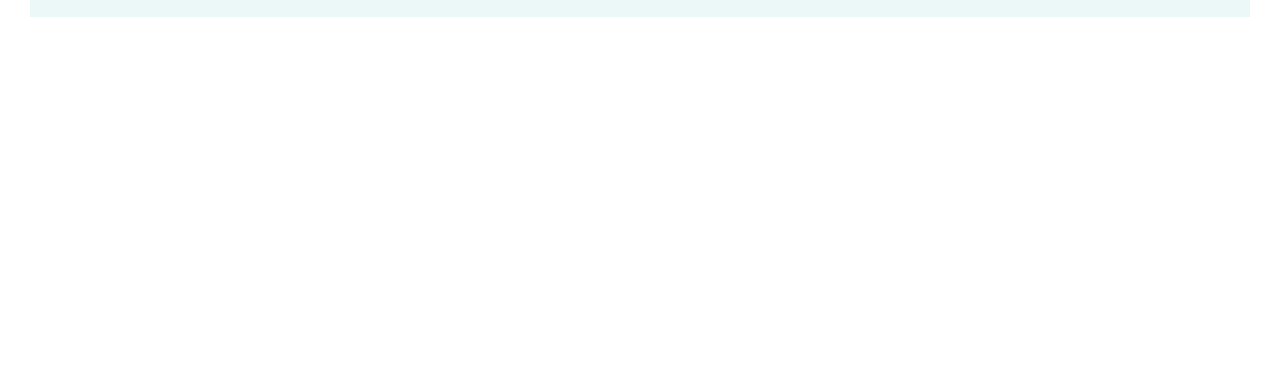
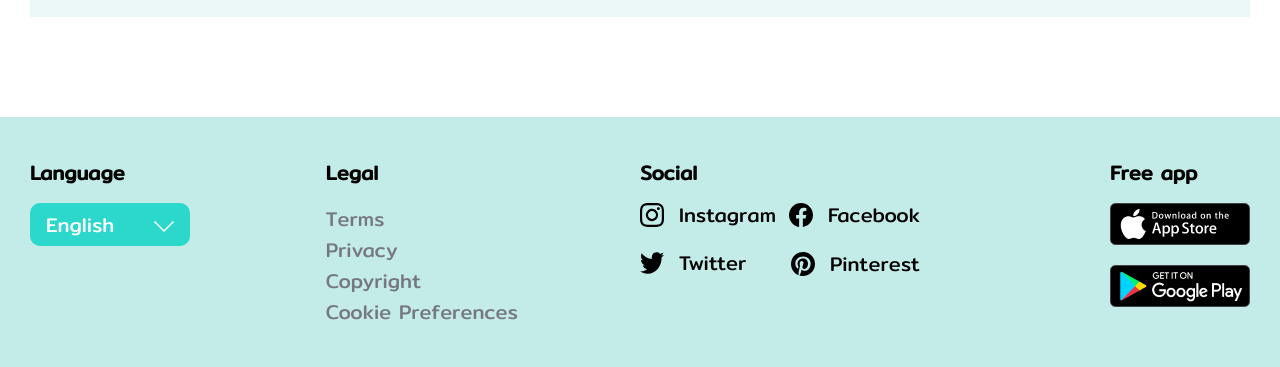
Before and after one commit to OlehMy/FTL-scribd-landing, a website built with Parcel: page src/index.html in a window 1280 px wide. Shown: the part 5011-5378 px from the top of the page. Before the commit the page ends 5128 px from the top, so only its background shows below. Built offline with nearby package versions, Linux system fonts and the light colour scheme; files whose address does not match are found by name.

Commit message:
footer was added

```diff
--- a/src/index.html
+++ b/src/index.html
@@ -470,6 +470,86 @@
       </section>
     </main>
 
+    <footer class="page__footer footer" id="footer">
+      <div class="footer__container container">
+        <div class="footer__wrapper">
+          <div class="footer__pair-wrapper">
+            <div class="footer__language">
+              <h4 class="footer__subtitle">Language</h4>
+
+              <div class="footer__language-select">
+                <div class="select">
+                  <div class="select__header">
+                    <span class="select__current">English</span>
+                    <div class="select__icon">
+                      <img src="./images/icons/arrow.svg" alt="arrow">
+                    </div>
+                  </div>
+
+                  <div class="select__body">
+                    <div class="select__item">English</div>
+                    <div class="select__item">Ukrainian</div>
+                  </div>
+                </div>
+              </div>
+            </div>
+            <div class="footer__legal">
+              <h4 class="footer__subtitle">Legal</h4>
+              <ul class="footer__legal-list">
+                <li class="footer__legal-item">Terms</li>
+                <li class="footer__legal-item">Privacy</li>
+                <li class="footer__legal-item">Copyright</li>
+                <li class="footer__legal-item">Cookie Preferences</li>
+              </ul>
+            </div>
+          </div>
+          <div class="footer__pair-wrapper">
+            <div class="footer__social">
+              <h4 class="footer__subtitle">Social</h4>
+              <a href="#footer" class="footer__social-group">
+                <img src="./images/icons/instagram.svg" alt="instagram.svg">
+                <span class="footer__social-group-title">Instagram</span>
+              </a>
+
+              <a href="#footer" class="footer__social-group">
+                <img src="./images/icons/facebook.svg" alt="facebook.svg">
+                <span class="footer__social-group-title">Facebook</span>
+              </a>
+
+              <a href="#footer" class="footer__social-group">
+                <img src="./images/icons/twitter.svg" alt="twitter.svg">
+                <span class="footer__social-group-title">Twitter</span>
+              </a>
+
+              <a href="#footer" class="footer__social-group">
+                <img src="./images/icons/pinterest.svg" alt="pinterest.svg">
+                <span class="footer__social-group-title">Pinterest</span>
+              </a>
+            </div>
+            <div class="footer__free-up">
+              <h4 class="footer__subtitle">Free app</h4>
+
+              <a class="footer__free-up-link" href="#footer">
+                <img
+                  class="footer__free-up-img"
+                  src="./images/app-store.png"
+                  alt="app-store"
+                >
+              </a>
+
+              <a class="footer__free-up-link" href="#footer">
+                <img
+                  class="footer__free-up-img"
+                  src="./images/google-play.png"
+                  alt="google-play"
+                >
+              </a>
+            </div>
+          </div>
+        </div>
+      </div>
+    </footer>
+
     <script type="text/javascript" src="scripts/main.js"></script>
   </body>
 </html>
--- a/src/scripts/main.js
+++ b/src/scripts/main.js
@@ -55,3 +55,31 @@ form.addEventListener('submit', e => {
   e.preventDefault();
   e.target.reset();
 });
+
+//select
+const select = function () {
+  let selectHeader = document.querySelectorAll('.select__header');
+  let selectItem = document.querySelectorAll('.select__item');
+
+  selectHeader.forEach(item => {
+    item.addEventListener('click', selectToggle)
+  });
+
+  selectItem.forEach(item => {
+    item.addEventListener('click', selectChoose)
+  });
+
+  function selectToggle() {
+    this.parentElement.classList.toggle('is-active');
+  }
+
+  function selectChoose() {
+    let text = this.innerText,
+      select = this.closest('.select'),
+      currentText = select.querySelector('.select__current');
+    currentText.innerText = text;
+    select.classList.remove('is-active');
+  }
+};
+
+select();
--- /dev/null
+++ b/src/styles/blocks/footer.scss
@@ -0,0 +1,96 @@
+.footer {
+  background-color: $c-bg-footer;
+
+  &__container {
+    margin: 0 auto;
+  }
+
+  &__wrapper {
+    @extend %flex-row-sb;
+    align-items: start;
+    padding-top: 40px;
+
+    @include onTablet {
+      flex-direction: column;
+      align-items: center;
+    }
+  }
+
+  &__pair-wrapper {
+    @extend %flex-row-sb;
+    flex-basis: 40%;
+    flex-wrap: nowrap;
+    align-items: start;
+    padding-bottom: 40px;
+
+    &:last-child {
+      flex-basis: 50%;
+    }
+
+    @include onTablet {
+      width: 80vw;
+      justify-content: space-between;
+      flex-wrap: wrap;
+    }
+
+    @include onMobile {
+      flex-direction: column;
+    }
+  }
+
+  &__subtitle {
+    width: 100%;
+    padding-bottom: 15px;
+  }
+
+  &__language {
+    margin-right: 80px;
+
+    @include onMobile {
+      margin-bottom: 40px;
+    }
+  }
+
+  &__legal-list {
+    list-style: none;
+    color: $c-txt-light;
+  }
+
+  &__social {
+    @extend %flex-row-sb;
+    width: 280px;
+    margin-right: 80px;
+
+    @include onTablet {
+      margin-right: 40px;
+    }
+
+    @include onMobile {
+      width: fit-content;
+      margin-bottom: 40px;
+    }
+  }
+
+  &__social-group {
+    @extend %flex-row-sb;
+    height: 24px;
+    margin-bottom: 24px;
+  }
+
+  &__social-group-title {
+    line-height: 24px;
+    padding-left: 15px;
+    color: $c-txt-dark
+  }
+
+  &__free-up {
+    @extend %flex-col;
+  }
+
+  &__free-up-link {
+
+    &:last-child {
+      margin-top: 20px;
+    }
+  }
+}
--- /dev/null
+++ b/src/styles/blocks/select.scss
@@ -0,0 +1,47 @@
+.select {
+	margin: 0 auto;
+	position: relative;
+	width: 160px;
+
+  &.is-active .select__body {
+    display: block;}
+
+  &__header {
+    display: flex;
+    color: $c-primary;
+    background-color: $c-secondary;
+    border-radius: 10px;
+    cursor: pointer;
+  }
+
+  &__current {
+    font-size: 20px;
+    padding: 6px 16px;
+  }
+
+  &__icon {
+    position: absolute;
+    right: 16px;
+    top: 50%;
+    transform: translateY(-50%);
+  }
+
+  &__body {
+    color: $c-primary;
+    background-color: $c-secondary;
+    border-radius: 10px;
+    display: none;
+    left: 0;
+    position: absolute;
+    right: 0;
+    top: 100%;
+  }
+
+  &__item {
+    cursor: pointer;
+    font-size: 20px;
+    padding: 6px 16px;
+
+    @include hover(color, $c-txt-dark);
+  }
+}
--- a/src/styles/main.scss
+++ b/src/styles/main.scss
@@ -26,3 +26,6 @@
 @import "blocks/sing-up.scss";
 @import "blocks/form.scss";
 @import "blocks/checkbox.scss";
+
+@import "blocks/footer.scss";
+@import "blocks/select.scss";
```
Also changed, not shown: src/images/icons/arrow.svg (added), src/images/icons/facebook.svg (added), src/images/icons/instagram.svg (added), src/images/icons/pinterest.svg (added), src/images/icons/twitter.svg (added), src/styles/blocks/checkbox.scss (line endings or trailing spaces), src/styles/blocks/sing-up.scss (line endings or trailing spaces).
